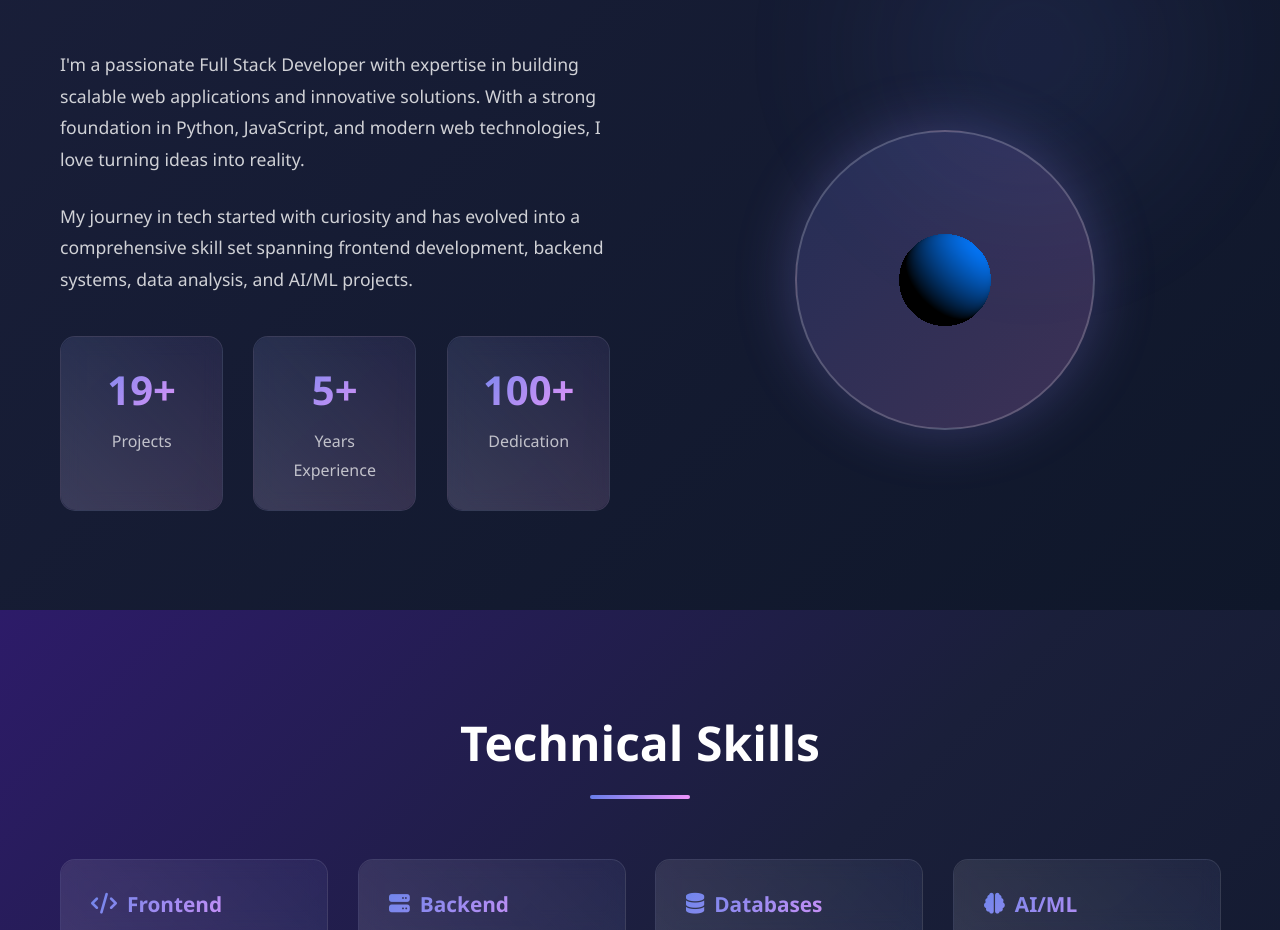
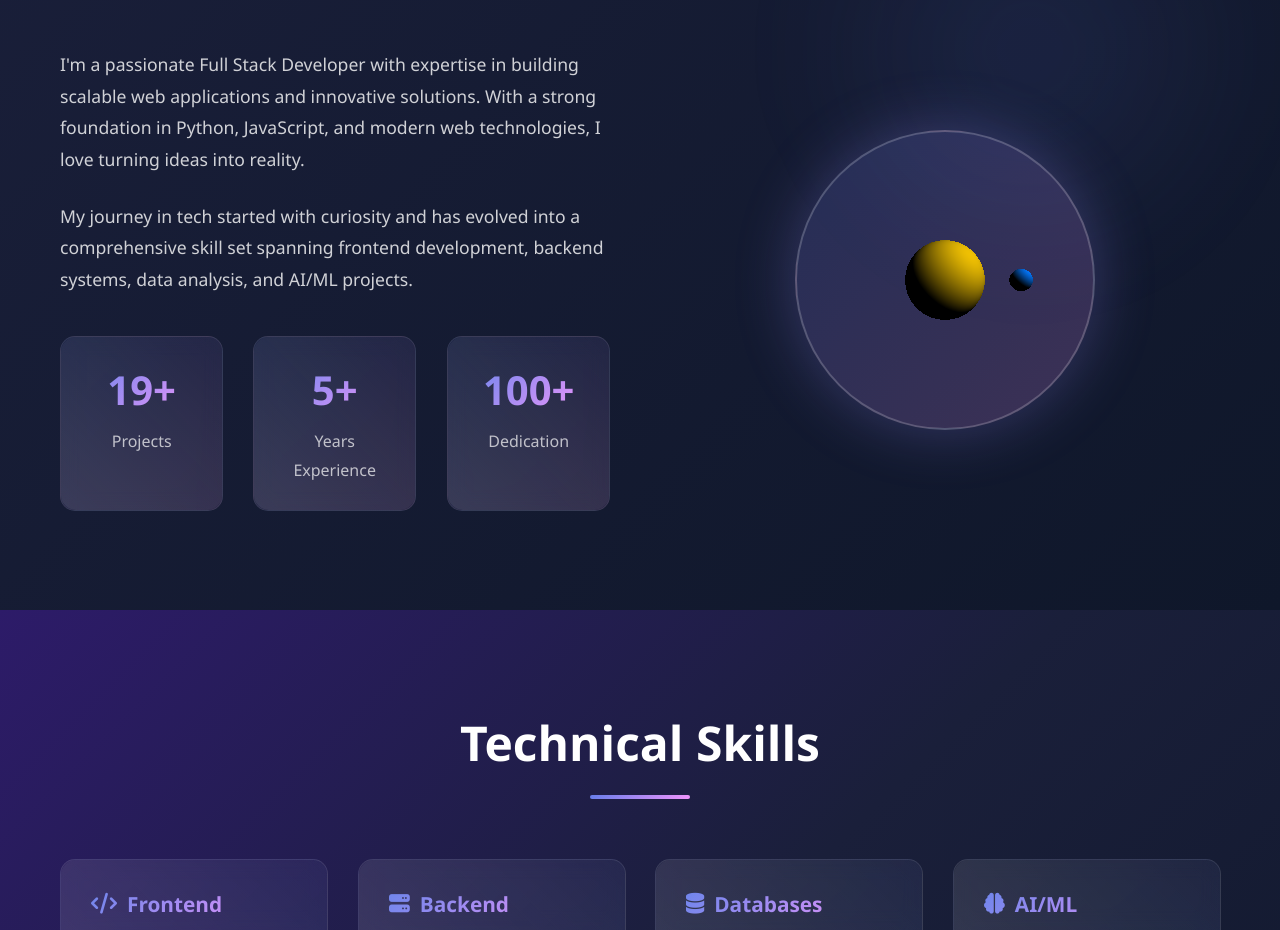
Before and after one commit to bhabanieth/portfolio, a plain HTML site: page index.html in a window 1280 px wide. Shown: the part 1000-1930 px from the top of the page. Drawn offline with nearby package versions, Linux system fonts and the light colour scheme; animation ran at ten frames a second.

Commit message:
Enhanced About Me with solar system animation and improved Projects section design

```diff
--- a/index.html
+++ b/index.html
@@ -106,8 +106,8 @@
                 </div>
                 <div class="about-visual">
                     <div class="about-image">
-                        <!-- 3D Avatar Canvas -->
-                        <canvas id="avatarCanvas"></canvas>
+                        <!-- 3D Solar System Canvas -->
+                        <canvas id="solarSystemCanvas"></canvas>
                     </div>
                 </div>
             </div>
@@ -597,5 +597,51 @@
         }
         animate();
     </script>
+
+    <!-- Script for Solar System Animation -->
+    <script>
+        // Solar System Animation
+        const solarScene = new THREE.Scene();
+        const solarCamera = new THREE.PerspectiveCamera(75, 1, 0.1, 1000);
+        const solarRenderer = new THREE.WebGLRenderer({ canvas: document.getElementById('solarSystemCanvas'), alpha: true });
+        solarRenderer.setSize(300, 300);
+
+        // Create the sun
+        const sunGeometry = new THREE.SphereGeometry(1, 32, 32);
+        const sunMaterial = new THREE.MeshStandardMaterial({ color: 0xffcc00 });
+        const sun = new THREE.Mesh(sunGeometry, sunMaterial);
+        solarScene.add(sun);
+
+        // Create planets
+        const planetGeometry = new THREE.SphereGeometry(0.2, 32, 32);
+        const planetMaterial = new THREE.MeshStandardMaterial({ color: 0x0077ff });
+        const planet = new THREE.Mesh(planetGeometry, planetMaterial);
+        solarScene.add(planet);
+
+        // Add lighting
+        const solarLight = new THREE.PointLight(0xffffff, 1, 100);
+        solarLight.position.set(5, 5, 5);
+        solarScene.add(solarLight);
+
+        // Position the camera
+        solarCamera.position.z = 5;
+
+        // Animation loop
+        let angle = 0;
+        function animateSolarSystem() {
+            requestAnimationFrame(animateSolarSystem);
+
+            // Rotate the sun
+            sun.rotation.y += 0.01;
+
+            // Orbit the planet around the sun
+            angle += 0.01;
+            planet.position.x = Math.cos(angle) * 2;
+            planet.position.z = Math.sin(angle) * 2;
+
+            solarRenderer.render(solarScene, solarCamera);
+        }
+        animateSolarSystem();
+    </script>
 </body>
 </html>
```
